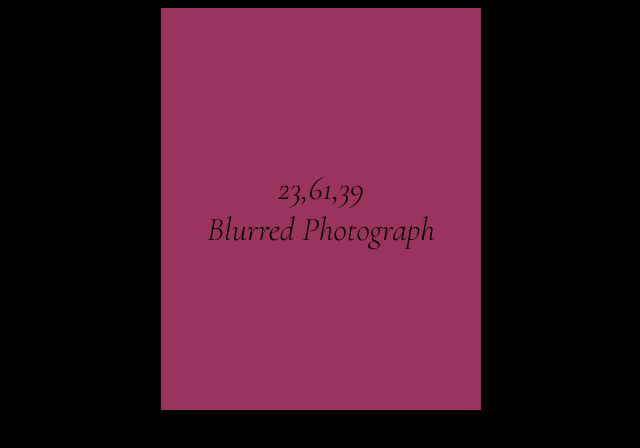
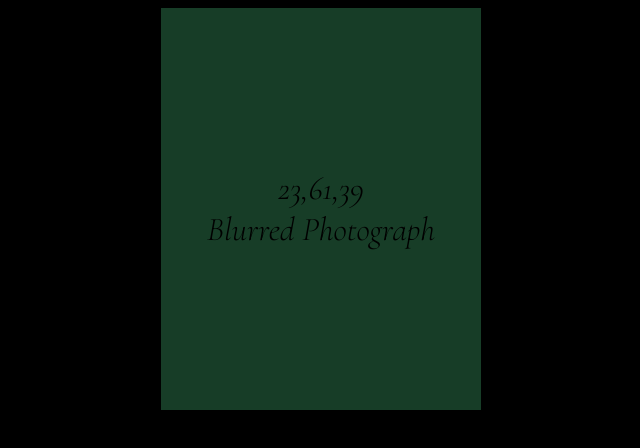
Before and after one commit to annierendingchu/clr-sf_spr2021_final, a plain HTML site: page index.html in a window 1280 px wide. In both pictures the pointer is over the element 808 px from the left and 209 px from the top of the page. Shown: the whole page, without its empty margins (487-1127 px from the left). Drawn offline with nearby package versions, Linux system fonts and the light colour scheme.

Commit message:
Update color_style.css

```diff
--- a/color_style.css
+++ b/color_style.css
@@ -49,7 +49,7 @@
 
 }
 .grid3:hover {
-    background-color: rgb(154,52,95);
+    background-color: rgb(23,61,39);
 }
 
 .grid4 {
```
